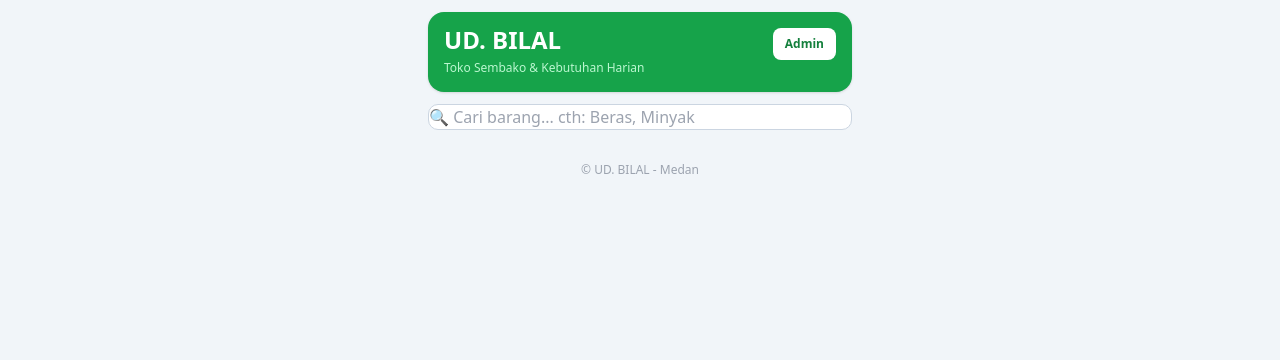
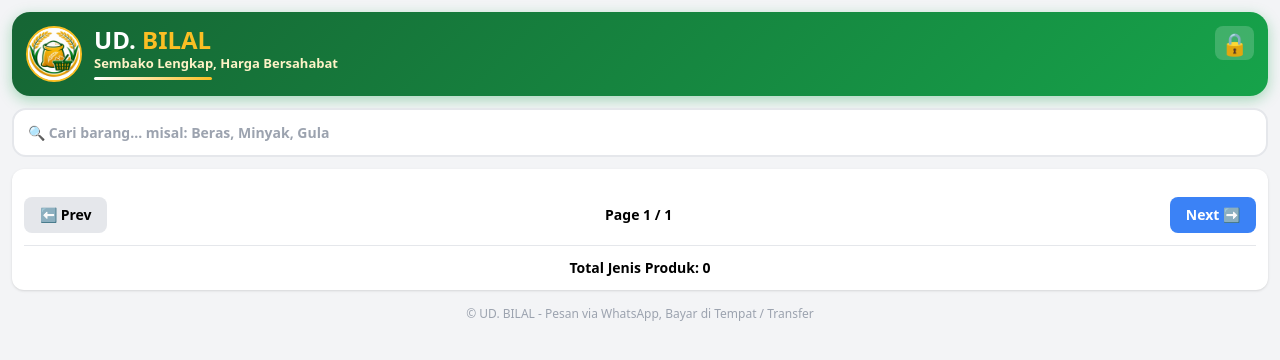
Before and after one commit to syahfry17/toko, a plain HTML site: page index.html in a window 1280 px wide. Drawn offline with nearby package versions, Linux system fonts and the light colour scheme.

Commit message:
Update index.html

```diff
--- a/index.html
+++ b/index.html
@@ -1,29 +1,48 @@
 <!DOCTYPE html>
 <html lang="id">
 <head>
-<meta charset="UTF-8">
-<meta name="viewport" content="width=device-width, initial-scale=1.0">
-<title>UD. BILAL - Toko</title>
-<script src="https://cdn.tailwindcss.com"></script>
-<style>body{font-family:system-ui,-apple-system,sans-serif;background:#f1f5f9} input{width:100%;padding:10px;border:1px solid #cbd5e1;border-radius:10px;background:#fff;font-size:14px}</style>
+  <meta charset="UTF-8">
+  <meta name="viewport" content="width=device-width, initial-scale=1.0">
+  <title>UD. BILAL - Toko Sembako</title>
+  <link rel="stylesheet" href="style.css">
+  <style>
+    #tabel { display: grid; grid-template-columns: 1fr 1fr; gap: 10px; }
+    .kartu { background: #fff; border: 1px solid #eee; border-radius: 14px; overflow: hidden; display: flex; flex-direction: column; box-shadow: 0 1px 6px rgba(0,0,0,0.05); }
+    .kartu img.foto-produk { width: 100%; aspect-ratio: 1 / 1; object-fit: cover; background: #f8f8f8; }
+    .badge-baru { font-size: 10px; background: #ff3b30; color: #fff; padding: 2px 6px; border-radius: 20px; font-weight: 700; }
+    .last-update { font-size: 10px; color: #999; }
+    /* --- HEADER HIJAU v122 - LOGO ORIGINAL --- */
+    .header-toko { display:flex; align-items:center; gap:12px; margin-bottom:12px; background:linear-gradient(135deg,#166534 0%,#16a34a 100%); padding:14px; border-radius:18px; box-shadow:0 4px 14px rgba(22,163,74,.35); }
+    .header-toko h1 { color:#fff; font-size:24px; font-weight:900; line-height:1; }
+    .header-toko h1 span { color:#fbbf24; }
+    .header-toko p { color:#fef3c7; font-size:13px; font-weight:600; margin-top:4px; }
+    .header-toko .garis { width:118px; height:3px; background:linear-gradient(90deg,#fff,#fbbf24); border-radius:99px; margin-top:6px; }
+    .search-toko { width:100%; border:2px solid #e5e7eb; padding:12px 14px; border-radius:14px; background:#fff; font-weight:600; font-size:14px; outline:none; margin-bottom:12px; }
+    .search-toko:focus { border-color:#16a34a; }
+  </style>
 </head>
-<body>
-<div class="max-w-md mx-auto pb-24">
-  <div class="bg-green-600 text-white p-4 m-3 rounded-2xl shadow">
-    <div class="flex justify-between items-start">
-      <div>
-        <h1 class="font-extrabold text-2xl leading-none">UD. BILAL</h1>
-        <p class="text-xs text-green-200 mt-2">Toko Sembako & Kebutuhan Harian</p>
-      </div>
-      <a href="admin.html" class="bg-white text-green-700 text-xs font-bold px-3 py-2 rounded-lg">Admin</a>
+<body class="bg-gray-100 p-3">
+  <div class="header-toko">
+    <!-- LOGO ORIGINAL - SAMA PERSIS KAYAK DULU, GAK DIUBAH -->
+    <img src="logov2.png" class="w-14 h-14 object-cover" style="border-radius:50%;border:2px solid #fbbf24;background:#fff;flex-shrink:0;">
+    <div style="line-height:1.1;flex:1;">
+      <h1>UD. <span>BILAL</span></h1>
+      <p>Sembako Lengkap, Harga Bersahabat</p>
+      <div class="garis"></div>
     </div>
+    <a href="admin.html" title="Khusus Admin" aria-label="Khusus Admin" style="align-self:flex-start;line-height:1;font-size:22px;text-decoration:none;padding:6px 6px;border-radius:8px;background:rgba(255,255,255,.18);">🔒</a>
   </div>
-  <div class="px-3 mt-1">
-    <input id="cariToko" oninput="cariToko()" placeholder="🔍 Cari barang... cth: Beras, Minyak">
+  <input id="inputCari" oninput="cariBarang(this.value)" type="text" placeholder="🔍 Cari barang... misal: Beras, Minyak, Gula" class="search-toko" autocomplete="off" data-lpignore="true">
+  <div class="bg-white p-3 rounded-xl shadow">
+    <div id="tabel"></div>
+    <div class="flex justify-between items-center mt-4">
+      <button onclick="gantiPage(-1)" class="bg-gray-200 px-4 py-2 rounded-lg font-bold text-sm">⬅ Prev</button>
+      <span id="infoPage" class="font-bold text-sm">Page 1 / 1</span>
+      <button onclick="gantiPage(1)" class="bg-blue-500 text-white px-4 py-2 rounded-lg font-bold text-sm">Next ➡</button>
+    </div>
+    <div class="footer text-center font-bold mt-3 text-sm border-t pt-3">Total Jenis Produk: 0</div>
   </div>
-  <div id="listBarang" class="grid grid-cols-2 gap-3 p-3"></div>
-  <p class="text-center text-xs text-gray-400 mt-2">© UD. BILAL - Medan</p>
-</div>
-<script type="module" src="script.js"></script>
+  <p class="text-center text-xs text-gray-400 mt-4">© UD. BILAL - Pesan via WhatsApp, Bayar di Tempat / Transfer</p>
+  <script type="module" src="script.js?v=120"></script>
 </body>
 </html>
```
